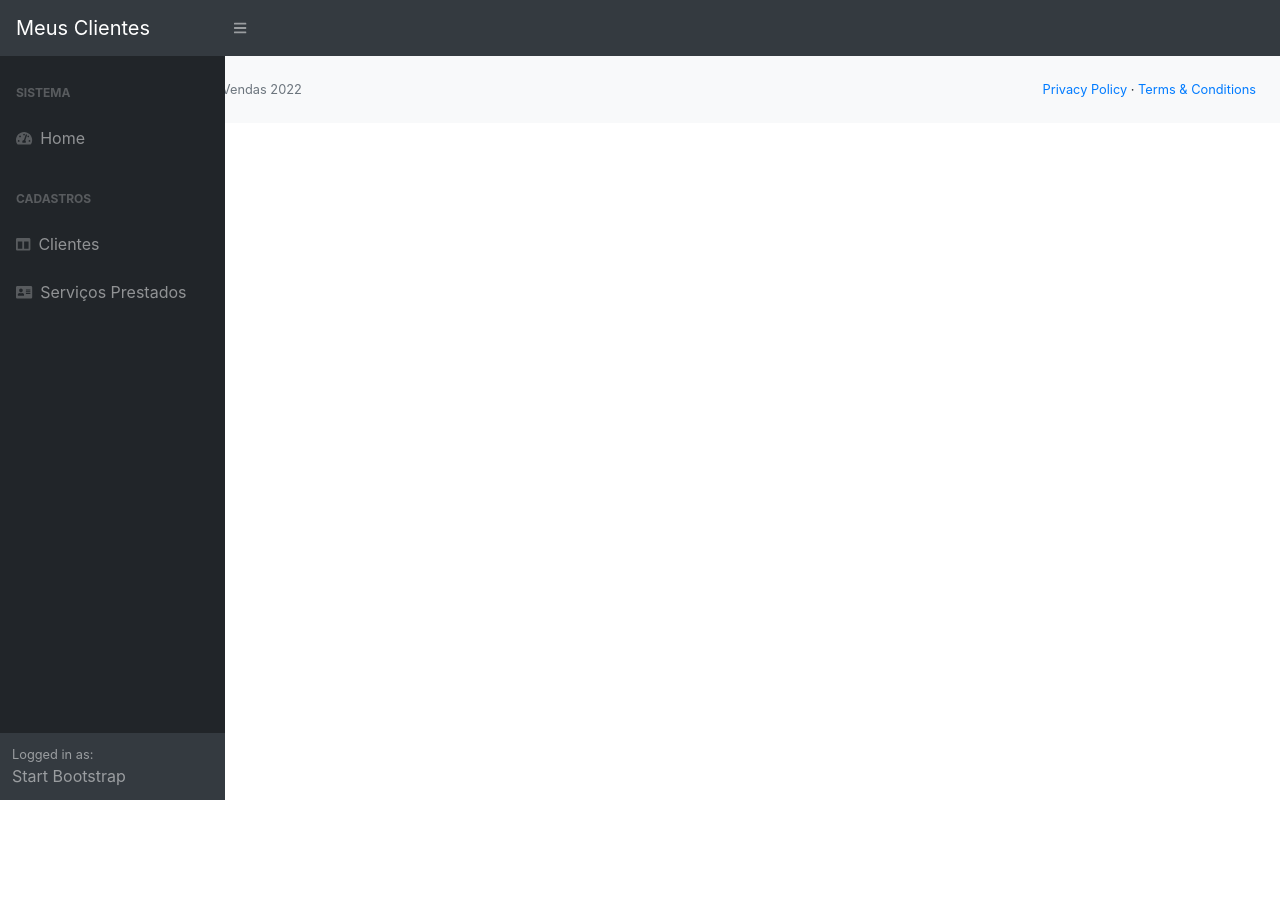
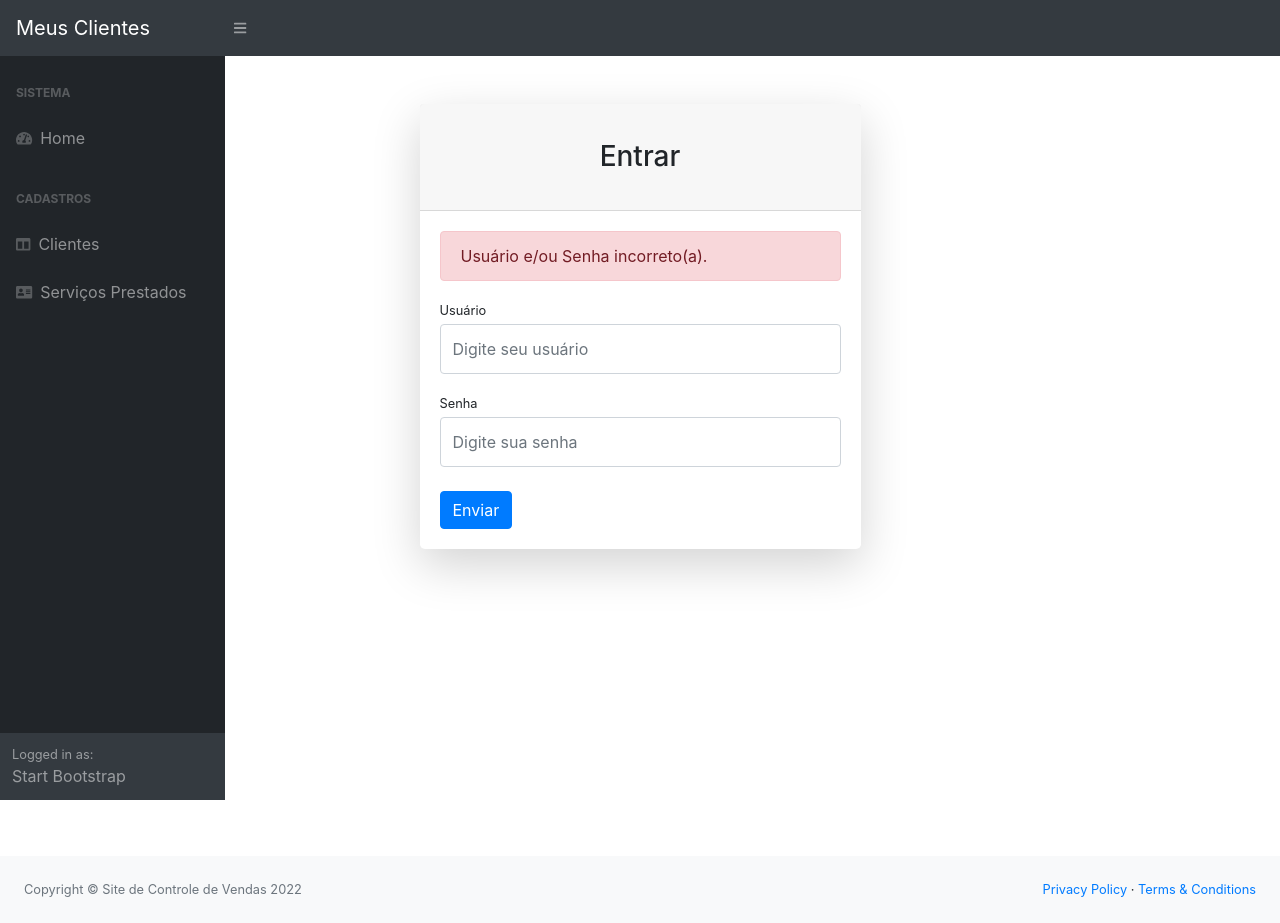
Before and after one commit to JuliaVasconcelos161/ControleServicosPrestados, an Angular app in the folder clients-app/: page /login in a window 1280 px wide. Before the commit this address led to /. Before the commit the page ends 800 px from the top, so only its background shows below. Built offline with nearby package versions, Linux system fonts and the light colour scheme.

Commit message:
Criando o Formulário de Login

```diff
--- a/clients-app/src/app/app-routing.module.ts
+++ b/clients-app/src/app/app-routing.module.ts
@@ -1,8 +1,10 @@
 import { NgModule } from '@angular/core';
 import { RouterModule, Routes } from '@angular/router';
 import { HomeComponent } from './home/home.component';
+import { LoginComponent } from './login/login.component';
 
 const routes: Routes = [
+  { path: 'login', component: LoginComponent},
   { path: 'home', component: HomeComponent}
 ];
 
--- /dev/null
+++ b/clients-app/src/app/login/login.component.html
@@ -0,0 +1,40 @@
+<div id="layoutAuthentication">
+    <div id="layoutAuthentication_content">
+        <div class="container">
+            <div class="row justify-content-center">
+                <div class="col-lg-5">
+                    <div class="card shadow-lg border-0 rounded-lg mt-5">
+                        <div class="card-header">
+                            <h3 class="text-center font-weigth-light my-4">
+                                Entrar
+                            </h3>
+                        </div>
+                        <div class="card-body">
+                            <div class="alert alert-danger">
+                                Usuário e/ou Senha incorreto(a).
+                            </div>
+
+                            <form #loginForm="ngForm" (submit)="onSubmit()">
+                                <div class="form-group">
+                                    <label class="small mb-1">Usuário</label>
+                                    <input type="text" name="userName" [(ngModel)]="userName" class="form-control py-4" placeholder="Digite seu usuário">
+                                </div>
+
+                                <div class="form-group">
+                                    <label class="small mb-1">Senha</label>
+                                    <input type="text" name="password" [(ngModel)]="password" class="form-control py-4" placeholder="Digite sua senha">
+                                </div>
+
+                                <div class="form-group d-flex align-items-center justify-content-between mt-4 mb-0">
+                                    <button type="submit" class="btn btn-primary">
+                                        Enviar
+                                    </button>
+                                </div>
+                            </form>
+                        </div>
+                    </div>
+                </div>
+            </div>
+        </div>
+    </div>
+</div>
--- /dev/null
+++ b/clients-app/src/app/login/login.component.ts
@@ -0,0 +1,16 @@
+import { Component } from '@angular/core';
+
+@Component({
+  selector: 'app-login',
+  templateUrl: './login.component.html',
+  styleUrls: ['./login.component.css']
+})
+export class LoginComponent {
+  userName?: string;
+  password?: string;
+  loginError?: boolean;
+
+  onSubmit() {
+    console.log(`User: ${this.userName}, Pass: ${this.password}`);
+  }
+}
```
Also changed, not shown: clients-app/src/app/app.module.ts (+6 -1 lines), clients-app/src/app/login/login.component.css (added).
